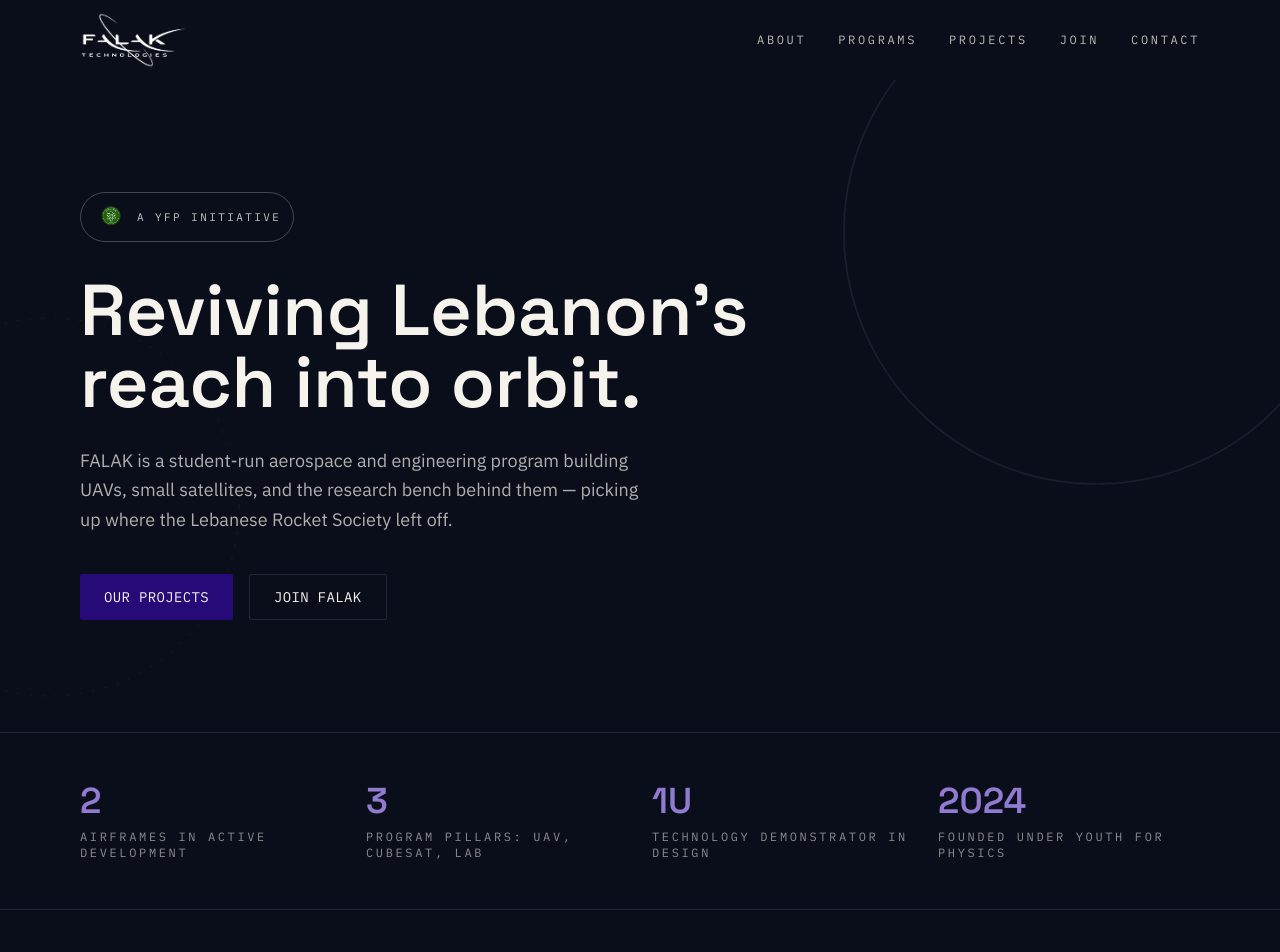
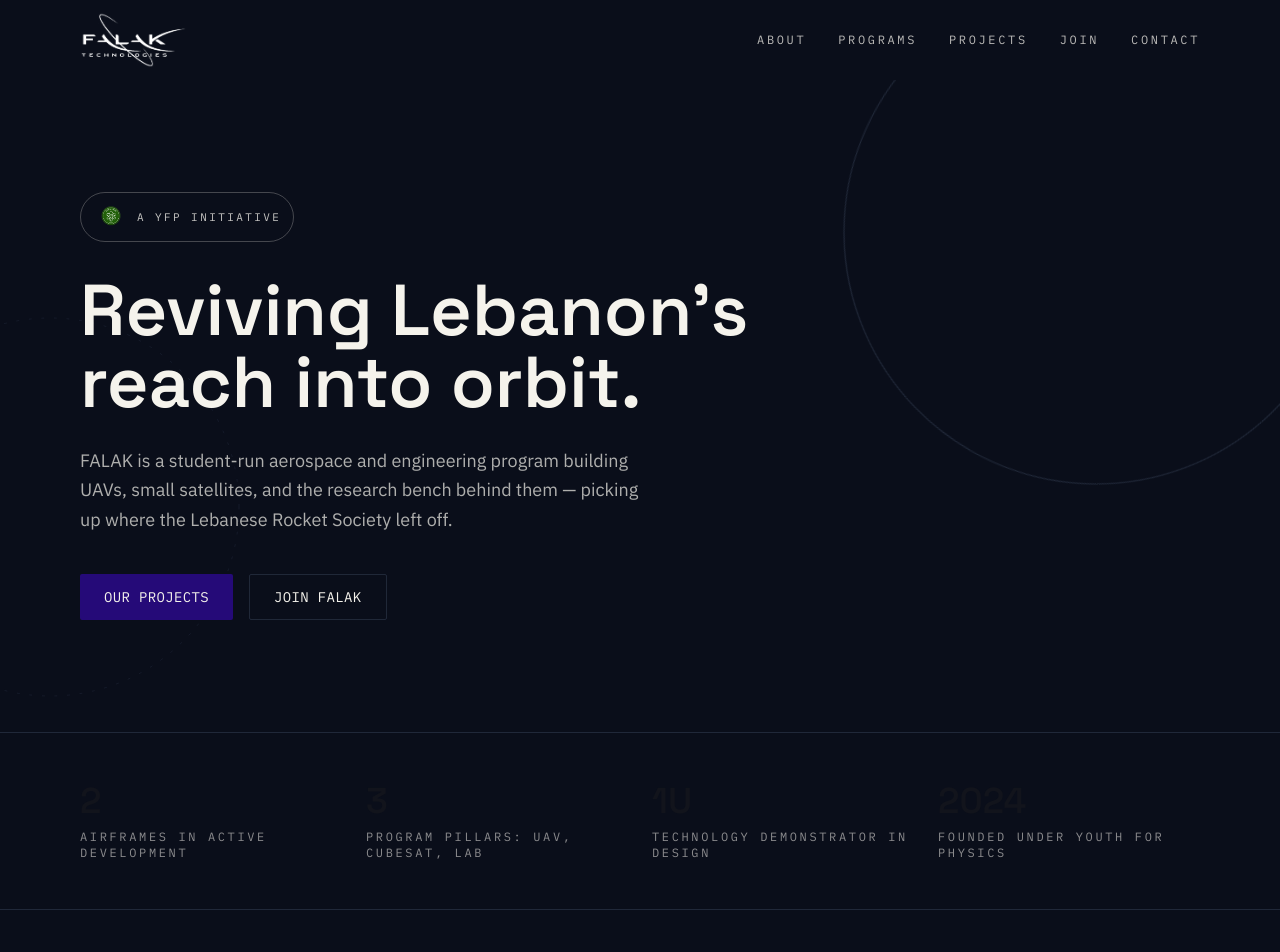
Before and after one commit to eliekh1167/falak, a Next.js app: page / in a window 1280 px wide. Shown: the top 952 px of the page. Built offline with nearby package versions, Linux system fonts and the light colour scheme.

Commit message:
Update page.tsx

```diff
--- a/app/page.tsx
+++ b/app/page.tsx
@@ -81,7 +81,7 @@
           {HIGHLIGHTS.map((h, i) => (
             <FadeIn key={h.label} delay={i * 0.06}>
               <div>
-                <p className="font-display text-3xl font-semibold text-copper-light md:text-4xl">
+                <p className="font-display text-3xl font-semibold text-paper-light md:text-4xl">
                   {h.value}
                 </p>
                 <p className="mt-2 font-mono text-xs uppercase tracking-widest2 text-paper/55">
```
